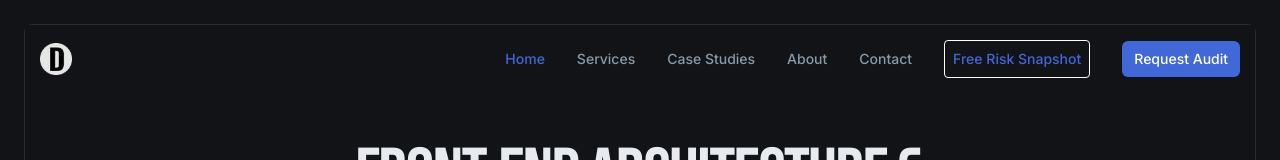
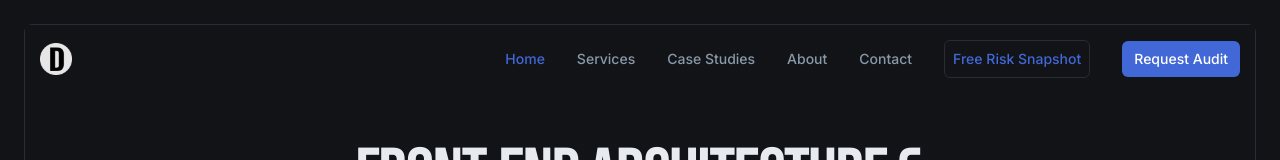
Before and after one commit to leviduncan/darrin-duncan-nexus, a React (Vite) app: page / in a window 1280 px wide. Shown: the top 160 px of the page. Built offline with nearby package versions, Linux system fonts and the light colour scheme; the HTML template or start-up script is replaced by a standard one.

Commit message:
Code edited in Lovable Code Editor
Edited UI in Lovable

```diff
--- a/src/components/Header.tsx
+++ b/src/components/Header.tsx
@@ -54,7 +54,7 @@ const Header = () => {
             href="https://risk-snapshot.darrinduncan.com/"
             target="_blank"
             rel="noopener noreferrer"
-            className="border border-white rounded-sm p-2 text-sm font-medium text-primary hover:text-primary/80 transition-colors duration-200"
+            className="border border-gray hover:border-0 hover:bg-primary/90 rounded-md p-2 text-sm font-medium text-primary hover:text-primary/80 transition-colors duration-200"
           >
             Free Risk Snapshot
           </a>
```
